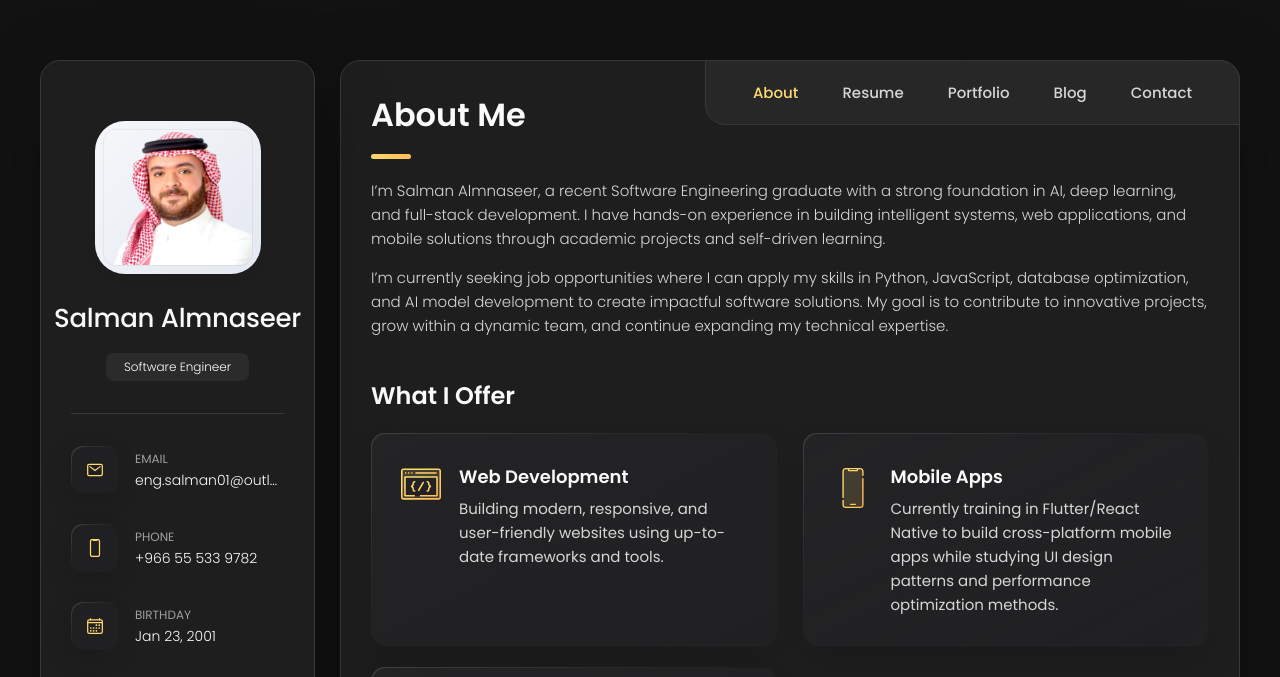
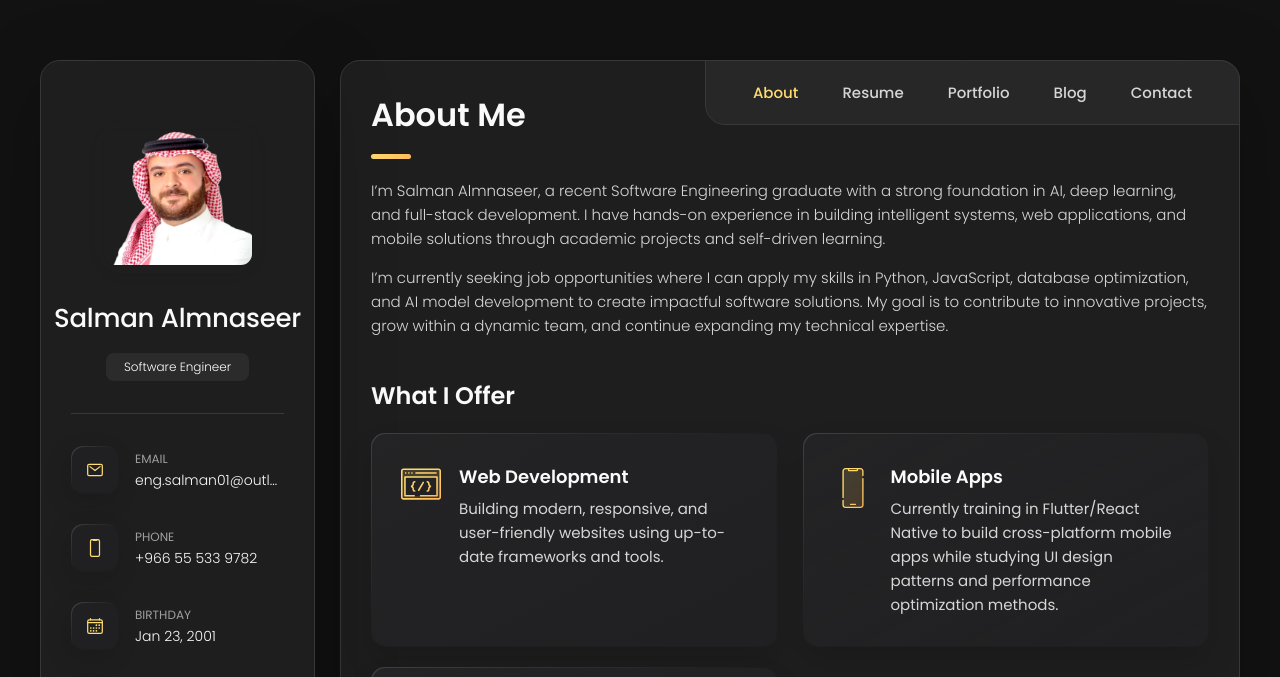
Before and after one commit to EngSalman01/EngSalman01.github.io, a plain HTML site: page index.html in a window 1280 px wide. Shown: the top 677 px of the page. Drawn offline with nearby package versions, Linux system fonts and the light colour scheme.

Commit message:
Update style.css

```diff
--- a/assets/css/style.css
+++ b/assets/css/style.css
@@ -334,7 +334,7 @@ main {
 .avatar-box {
   /* Frame styling */
   padding: 8px;
-  background: linear-gradient(135deg, #f5f7fa 0%, #e4e8f0 100%);
+  background: linear-gradient(135deg, #f5f7fa00 0%, #e4e8f000 100%);
   border-radius: 16px;
   box-shadow:
     0 4px 8px rgba(0,0,0,0.05),
```
